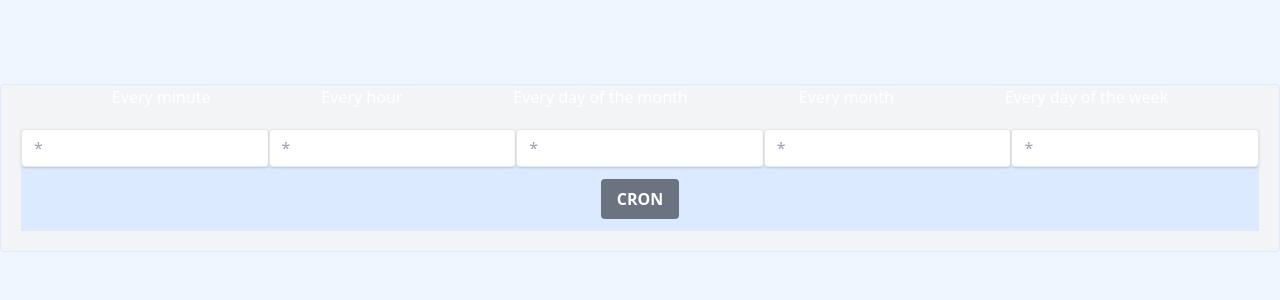
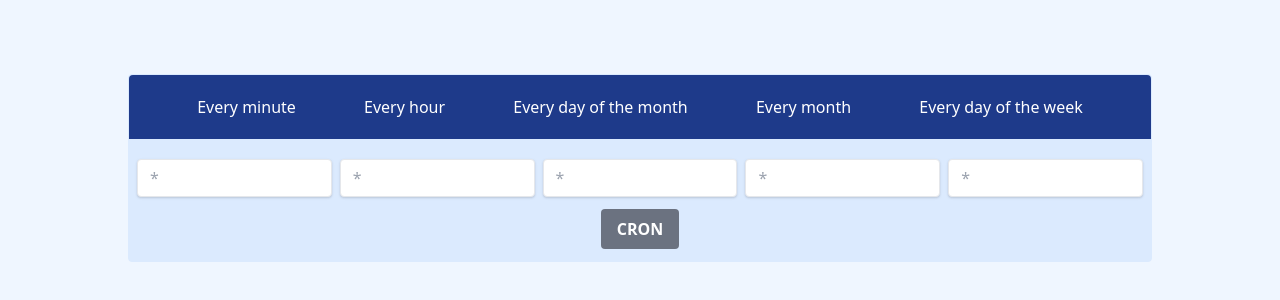
Before and after one commit to alex-lc/cron-calc, a React (Create React App) app: page / in a window 1280 px wide. Shown: the part 232-532 px from the top of the page. Built offline with nearby package versions, Linux system fonts and the light colour scheme.

Commit message:
Basic styling completed for the most part. Back to functionality.

```diff
--- a/src/components/Selection.js
+++ b/src/components/Selection.js
@@ -144,8 +144,8 @@ const Selection = () => {
     }
 
     return (
-        <div className="flex flex-col bg-gray-100 text-white border border-blue-100 rounded">
-                <div className="flex justify-evenly">
+        <div className="flex flex-col w-4/5 bg-blue-100 text-white border border-blue-100 rounded">
+                <div className="flex justify-evenly bg-blue-900 text-white py-5 mb-5 rounded-t">
                     {cron.minute !== "" && cron.minute !== "*" && <p>{cron.minute} minute</p>}
                     {cron.minute === "*" && <p>Every minute</p>}
 
@@ -161,9 +161,9 @@ const Selection = () => {
                     {cron.dayOfTheWeek !== "" && cron.dayOfTheWeek !== "*" && <p>{cron.dayOfTheWeek} day</p>}
                     {cron.dayOfTheWeek === "*" && <p>Every day of the week</p>}
                 </div>
-                <div className="flex justify-evenly py-5 px-5">
-                    <form className="text-black">
-                        <div className="flex">
+                <div className="flex justify-evenly w-full">
+                    <form className="text-black w-full flex-col content-evenly px-2">
+                        <div className="grid grid-cols-5 gap-2">
                             <input
                                 className="shadow appearance-none border rounded w-full py-2 px-3 text-gray-700 leading-tight focus:outline-none focus:shadow-outline"
                                 type="text" name="minute" onChange={updateValue} placeholder="*" />
```
